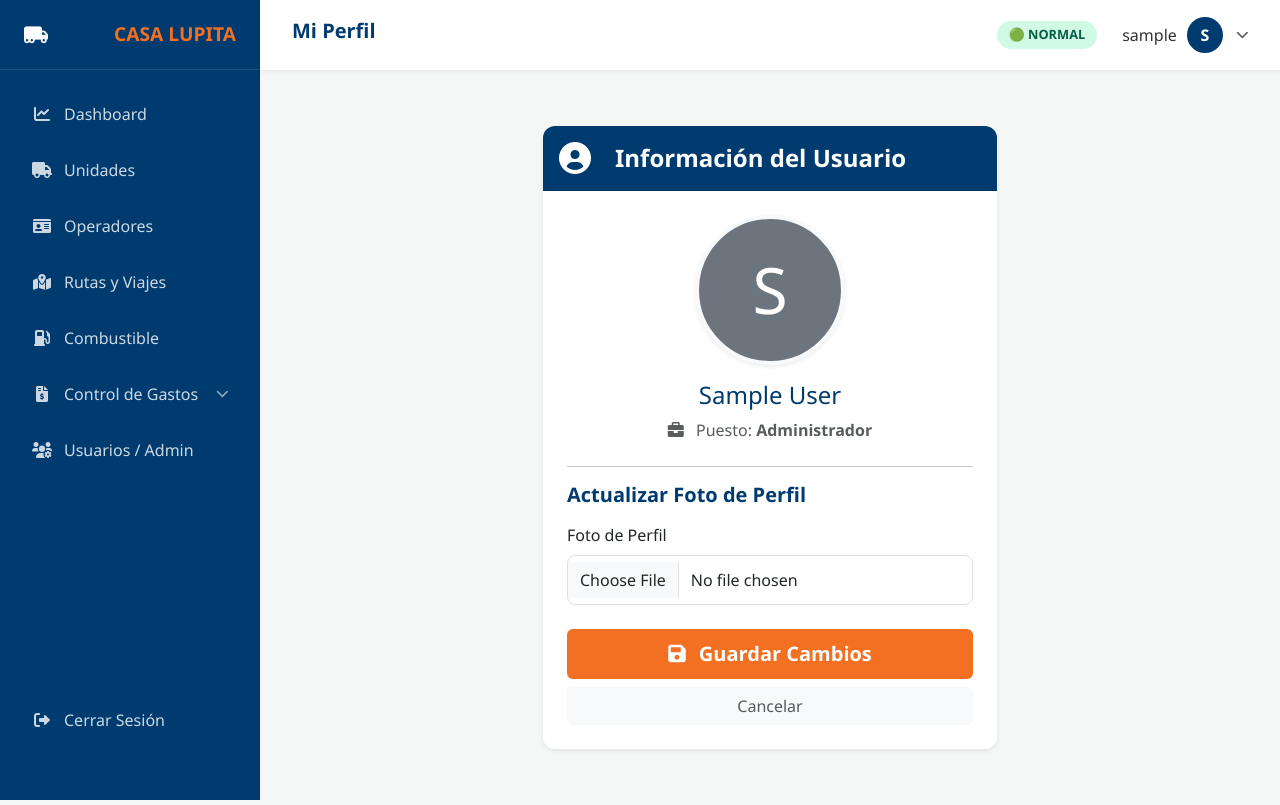
After one commit to camarenassergio/New-App-Con-App-Android, a Django app: page /dashboard/mi-perfil/ in a window 1280 px wide. The commit adds this page. Run offline with Django 5.2, Linux system fonts and the light colour scheme; the visitor is signed in with stand-in values (Sample User, id 1); data comes from the database, SQL or seed files in the repository; data that the repository does not hold is empty; some libraries are stand-ins or nearby versions.

Commit message:
[AUTO-HEALED] Agregar función fallback y regenerar perfiles de personal para usuarios existentes sin perfil

```diff
--- a/dashboard/forms.py
+++ b/dashboard/forms.py
@@ -254,3 +254,11 @@ class CombustibleDeleteForm(forms.Form):
         label="Kilometraje Actual Real (Corrección)",
         help_text="Ajusta el kilometraje de la unidad para corregir inconsistencias."
     )
+
+class UsuarioPerfilForm(forms.ModelForm):
+    class Meta:
+        model = Personal
+        fields = ['foto']
+        widgets = {
+            'foto': forms.FileInput(attrs={'class': 'form-control', 'accept': 'image/*'})
+        }
--- a/dashboard/models.py
+++ b/dashboard/models.py
@@ -386,6 +386,7 @@ class Personal(models.Model):
     nombre = models.CharField(max_length=100, verbose_name="Nombre(s)")
     apellido_paterno = models.CharField(max_length=100, verbose_name="Apellido Paterno")
     apellido_materno = models.CharField(max_length=100, verbose_name="Apellido Materno", null=True, blank=True)
+    foto = models.ImageField(upload_to='perfiles/', null=True, blank=True, verbose_name="Foto de Perfil")
 
     def __str__(self):
         return f"{self.nombre} {self.apellido_paterno} ({self.puesto})"
--- a/dashboard/urls.py
+++ b/dashboard/urls.py
@@ -24,4 +24,8 @@ urlpatterns = [
 
     path('usuarios/', views.UsuarioListView.as_view(), name='usuarios_list'),
     path('usuarios/nuevo/', views.UsuarioCreateView.as_view(), name='usuario_create'),
+
+    # --- PERFIL DE USUARIO ---
+    path('mi-perfil/', views.UsuarioPerfilView.as_view(), name='usuario_perfil'),
+    path('cambiar-password/', views.UsuarioPasswordChangeView.as_view(), name='usuario_cambiar_password'),
 ]
--- a/dashboard/views.py
+++ b/dashboard/views.py
@@ -702,6 +702,46 @@ class CombustibleDeleteView(LoginRequiredMixin, FormView):
 
         return super().form_valid(form)
 
+# --- VISTAS DE PERFIL DE USUARIO ---
+from django.contrib.auth.views import PasswordChangeView
+from django.urls import reverse_lazy
+from django.contrib import messages
+from .forms import UsuarioPerfilForm
+from .models import Personal
+
+class UsuarioPerfilView(LoginRequiredMixin, UpdateView):
+    model = Personal
+    form_class = UsuarioPerfilForm
+    template_name = "dashboard/usuario_perfil.html"
+    success_url = reverse_lazy('dashboard:usuario_perfil')
+
+    def get_object(self, queryset=None):
+        # Obtain the Personal instance for the currently logged-in user
+        if hasattr(self.request.user, 'personal'):
+            return self.request.user.personal
+        else:
+            # Create a default Personal object if it doesn't exist
+            # This is a fallback for superusers or old users
+            personal_obj = Personal.objects.create(
+                usuario=self.request.user,
+                nombre=self.request.user.first_name or self.request.user.username,
+                apellido_paterno=self.request.user.last_name or '',
+                puesto='ADMIN' if self.request.user.is_superuser else 'RUTAS'
+            )
+            return personal_obj
+
+    def form_valid(self, form):
+        messages.success(self.request, "Perfil actualizado correctamente.")
+        return super().form_valid(form)
+
+class UsuarioPasswordChangeView(LoginRequiredMixin, PasswordChangeView):
+    template_name = "dashboard/usuario_cambiar_password.html"
+    success_url = reverse_lazy('dashboard:home')
+
+    def form_valid(self, form):
+        messages.success(self.request, "Tu contraseña ha sido cambiada exitosamente.")
+        return super().form_valid(form)
+
     def form_invalid(self, form):
         # Si es un modal, el manejo de errores es tricky.
         # Idealmente devolveríamos JSON si fuera ajax, pero haremos un redirect con error messages o renderizar una página de error.
--- a/templates/base.html
+++ b/templates/base.html
@@ -164,7 +164,7 @@
             </h1>
         </div>
 
-        <div class="user-profile">
+        <div class="user-profile dropdown" style="display: flex; align-items: center; gap: 15px;">
           <!-- Indicador de Contingencia Ambiental (Hoy No Circula) -->
           {% if estado_contingencia == 'NORMAL' %}
             <span class="env-badge" style="background-color: #d1fae5; color: #065f46;" title="{{ mensaje_contingencia|default:'Condiciones Normales' }}">🟢 NORMAL</span>
@@ -176,8 +176,28 @@
             <span class="env-badge env-dev">DEV</span>
           {% endif %}
 
-          <span>{{ request.user.username }}</span>
-          <div class="avatar">{{ request.user.username|first|upper }}</div>
+          <div class="user-menu-toggle d-flex align-items-center" role="button" data-bs-toggle="dropdown" aria-expanded="false" style="cursor: pointer; gap: 10px; margin-left: 10px;">
+              <span style="font-weight: 500;">{{ request.user.username }}</span>
+              {% if request.user.personal and request.user.personal.foto %}
+                  <img src="{{ request.user.personal.foto.url }}" alt="Profile" style="width: 36px; height: 36px; border-radius: 50%; object-fit: cover;">
+              {% else %}
+                  <div class="avatar d-flex align-items-center justify-content-center" style="width: 36px; height: 36px; border-radius: 50%; background-color: var(--primary-blue); color: white; font-weight: bold; margin: 0;">{{ request.user.username|first|upper }}</div>
+              {% endif %}
+              <i class="fas fa-chevron-down text-muted ms-1" style="font-size: 0.8rem;"></i>
+          </div>
+
+          <ul class="dropdown-menu dropdown-menu-end shadow" style="border: none; border-radius: 8px; margin-top: 10px;">
+            <li><h6 class="dropdown-header">Hola, {{ request.user.personal.nombre|default:request.user.username }}</h6></li>
+            <li><a class="dropdown-item py-2" href="{% url 'dashboard:usuario_perfil' %}"><i class="fas fa-user-circle me-2" style="color: var(--primary-blue);"></i> Mi Perfil</a></li>
+            <li><a class="dropdown-item py-2" href="{% url 'dashboard:usuario_cambiar_password' %}"><i class="fas fa-key me-2 text-warning"></i> Cambiar Contraseña</a></li>
+            <li><hr class="dropdown-divider"></li>
+            <li>
+                <form action="{% url 'logout' %}" method="post" style="margin: 0;">
+                    {% csrf_token %}
+                    <button type="submit" class="dropdown-item py-2 text-danger"><i class="fas fa-sign-out-alt me-2"></i> Cerrar Sesión</button>
+                </form>
+            </li>
+          </ul>
         </div>
       </header>
 
--- /dev/null
+++ b/templates/dashboard/usuario_perfil.html
@@ -0,0 +1,48 @@
+{% extends 'base.html' %}
+{% load crispy_forms_tags %}
+
+{% block page_title %}Mi Perfil{% endblock %}
+
+{% block content %}
+<div class="container-fluid py-4">
+    <div class="row justify-content-center">
+        <div class="col-md-8 col-lg-6">
+            <div class="card shadow-sm border-0" style="border-radius: 12px; overflow: hidden;">
+                <div class="card-header bg-primary text-white d-flex align-items-center py-3" style="background-color: var(--primary-blue) !important;">
+                    <i class="fas fa-user-circle fa-2x me-3"></i>
+                    <h4 class="mb-0 mx-2" style="color:white; font-weight:bold;">Información del Usuario</h4>
+                </div>
+
+                <div class="card-body p-4 bg-white" style="border-radius: 0 0 12px 12px;">
+                    <div class="text-center mb-4">
+                        {% if request.user.personal and request.user.personal.foto %}
+                            <img src="{{ request.user.personal.foto.url }}" alt="Profile Photo" class="img-fluid rounded-circle shadow-sm" style="width: 150px; height: 150px; object-fit: cover; border: 4px solid #f8f9fa;">
+                        {% else %}
+                            <div class="d-inline-flex align-items-center justify-content-center rounded-circle bg-secondary text-white shadow-sm" style="width: 150px; height: 150px; font-size: 64px; border: 4px solid #f8f9fa;">
+                                {{ request.user.username|first|upper }}
+                            </div>
+                        {% endif %}
+                        <h4 class="mt-3 font-weight-bold" style="color: var(--primary-blue);">{{ request.user.personal.nombre|default:request.user.username }} {{ request.user.personal.apellido_paterno|default:"" }}</h4>
+                        <p class="text-muted"><i class="fas fa-briefcase me-2"></i> Puesto: <strong>{{ request.user.personal.get_puesto_display|default:"Sin Puesto Definido" }}</strong></p>
+                    </div>
+
+                    <hr>
+
+                    <h5 class="mb-3" style="color: var(--primary-blue); font-weight:600;">Actualizar Foto de Perfil</h5>
+                    <form method="post" enctype="multipart/form-data">
+                        {% csrf_token %}
+                        {{ form|crispy }}
+
+                        <div class="d-grid gap-2 mt-4">
+                            <button type="submit" class="btn btn-primary btn-lg" style="background-color: var(--primary-orange); border: none;">
+                                <i class="fas fa-save me-2"></i> Guardar Cambios
+                            </button>
+                            <a href="{% url 'dashboard:home' %}" class="btn btn-light text-muted">Cancelar</a>
+                        </div>
+                    </form>
+                </div>
+            </div>
+        </div>
+    </div>
+</div>
+{% endblock %}
```
Also changed, not shown: templates/dashboard/usuario_cambiar_password.html (added, +35 -0 lines), dashboard/migrations/0012_personal_foto.py (added).
